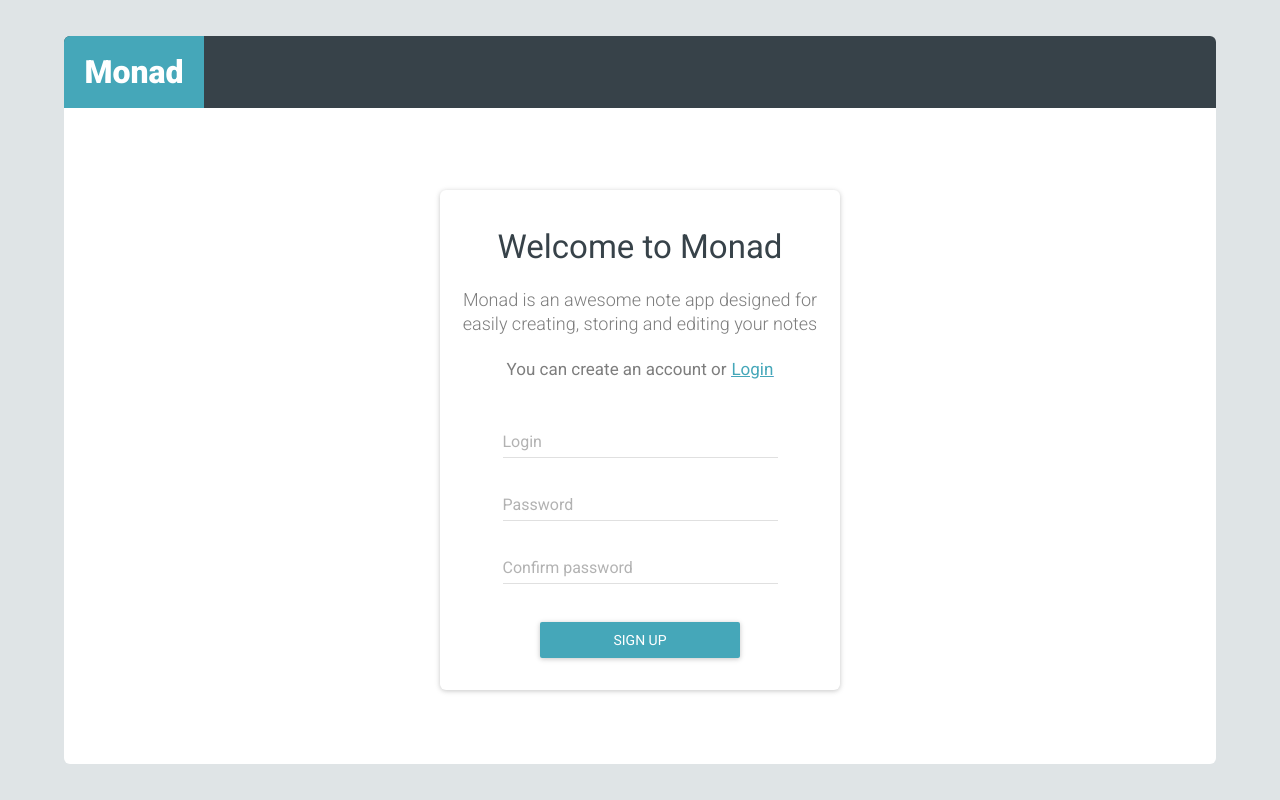
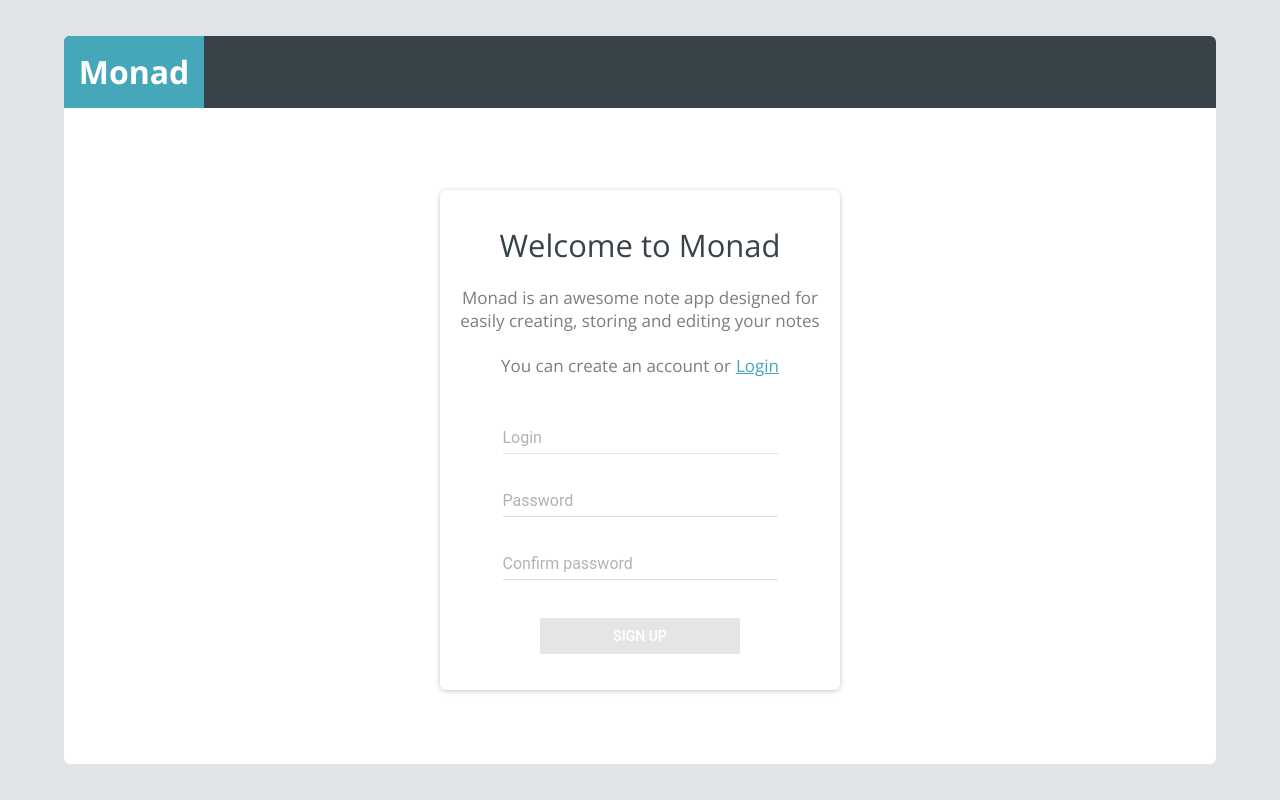
Before and after one commit to SergeyLipko/Monad, a React app: page /login/signUp in a window 1280 px wide. Built offline with nearby package versions, Linux system fonts and the light colour scheme; what react-tap-event-plugin would draw is missing.

Commit message:
Sign Up from update

```diff
--- a/public/index.html
+++ b/public/index.html
@@ -5,7 +5,7 @@
     <meta name="viewport" content="width=device-width, initial-scale=1">
     <!--<link rel="stylesheet" href="./reset.css">-->
     <link rel="shortcut icon" href="%PUBLIC_URL%/favicon.ico">
-    <link href="https://fonts.googleapis.com/css?family=Roboto:100,300,400,700,900" rel="stylesheet">
+    <link href="https://fonts.googleapis.com/css?family=Open+Sans:300,400,600,700" rel="stylesheet">
     <title>Monad</title>
   </head>
   <body>
--- a/src/app/containers/Login/SignUp/index.js
+++ b/src/app/containers/Login/SignUp/index.js
@@ -3,8 +3,7 @@ import { Link } from 'react-router-dom'
 import { css } from 'aphrodite';
 import { TextField, RaisedButton } from 'material-ui';
 import { mainAppStyles as S } from './style';
-import { loginForm } from '../../../utils/textCaptions';
-import { fieldValidate, EMAIL_REGEXP, PASSWORD_REGEXP } from '../../../utils/regExp';
+import { regExpValidate, EMAIL_REGEXP, PASSWORD_REGEXP } from '../../../utils/validation';
 
 
 class SignUp extends React.Component {
@@ -25,37 +24,42 @@ class SignUp extends React.Component {
     return (
       <div className={css(S.loginCard)}>
         <p className={css(S.loginCardLinks)}>
-          { loginForm.createAccount }
+          You can create an account or
           <Link to='/login/signIn'>
             <span className={css(S.loginLink)}>Login</span>
           </Link>
         </p>
 
         <TextField
-          onBlur={() => this._onFieldBlur('login', EMAIL_REGEXP)}
-          errorText={errors.login && loginForm.emailIncorrect}
+          onBlur={() => this.onFieldBlur('login', EMAIL_REGEXP)}
+          errorText={errors.login && 'Email address is incorrect or to short'}
           className={css(S.loginCardField)}
           underlineFocusStyle={{borderColor: '#45a7b9'}}
-          onChange={this._onFieldChange('login')}
+          onChange={this.onFieldChange('login')}
           value={login}
           hintText='Login'/>
         <TextField
-          onBlur={() => this._onFieldBlur('password', PASSWORD_REGEXP)}
-          errorText={errors.password && loginForm.passwordIncorrect}
+          onBlur={() => this.onFieldBlur('password', PASSWORD_REGEXP)}
+          errorText={errors.password && 'Password is too short (6 - 20 characters)'}
           className={css(S.loginCardField)}
           underlineFocusStyle={{borderColor: '#45a7b9'}}
-          onChange={this._onFieldChange('password')}
+          onChange={this.onFieldChange('password')}
           value={password}
+          type='password'
           hintText='Password'/>
         <TextField
+          onBlur={() => this.onConfirmPasswordBlur('confirmPassword')}
+          errorText={errors.confirmPassword && 'Passwords does not match'}
           className={css(S.loginCardField)}
           underlineFocusStyle={{borderColor: '#45a7b9'}}
-          onChange={this._onFieldChange('confirmPassword')}
+          onChange={this.onFieldChange('confirmPassword')}
           value={confirmPassword}
+          type='password'
           hintText='Confirm password'/>
 
         <RaisedButton
-          onClick={this.onValidate}
+          disabled={this.checkFieldsEmpty()}
+          onClick={this.onSubmit}
           backgroundColor={'#45a7b9'}
           labelStyle={{color: '#fff'}}
           className={css(S.loginCardButton)}
@@ -64,8 +68,21 @@ class SignUp extends React.Component {
     )
   }
 
+  onFieldChange = field => event => {
+    this.setState({
+      [field]: event.target.value,
+    });
+  };
+
+  checkFieldsEmpty = () => {
+    let { login, password, confirmPassword } = this.state;
+    return login.length === 0 || password.length === 0 || confirmPassword.length === 0;
+  };
+
+  confirmPasswordValidate = () => this.state.password === this.state.confirmPassword;
 
   fieldValidate = validateFunc => (errorField, regExpType) => {
+    if(this.state[errorField].length !== 0){
       this.setState(state => {
         return {
           errors: {
@@ -74,16 +91,39 @@ class SignUp extends React.Component {
           }
         }
       });
+    }
   };
 
-  _onFieldBlur = this.fieldValidate(fieldValidate);
+  onFieldBlur = this.fieldValidate(regExpValidate);
+  onConfirmPasswordBlur = this.fieldValidate(this.confirmPasswordValidate);
+
+  confirmPasswordCheck = () => {
+    if(!this.confirmPasswordValidate()){
+      this.setState(state => {
+        return {
+          errors: {
+            ...state.errors,
+            confirmPassword: !this.confirmPasswordValidate()
+          }
+        }
+      });
+    }
+    return this.confirmPasswordValidate();
+  };
 
 
-  _onFieldChange = field => event => {
-    this.setState({
-      [field]: event.target.value,
-    });
+  onSubmit = () => {
+    let { login, password, confirmPassword } = this.state.errors;
+    this.confirmPasswordCheck();
+
+    if(this.confirmPasswordCheck()){
+      if(!login && !password && !confirmPassword){
+        console.log('fields are correct');
+      }
+    }
   };
+
+
 }
 
 export default SignUp;
--- a/src/app/containers/Login/index.js
+++ b/src/app/containers/Login/index.js
@@ -3,7 +3,6 @@ import { css } from 'aphrodite';
 import { LOGIN_ROUTES, getRoutes } from '../../utils/routerConfig';
 import { mainAppStyles as S } from './style';
 import MainNavBar from '../MainNavbar';
-import { login } from '../../utils/textCaptions';
 
 
 class Login extends React.Component {
@@ -17,10 +16,12 @@ class Login extends React.Component {
             <div className={css(S.loginCardWrapper)}>
               <div className={css(S.loginCardHead)}>
                 <h3 className={css(S.loginCardMainTitle)}>
-                  { login.welcome }
+                  Welcome to Monad
                 </h3>
                 <p className={css(S.loginCardText)}>
-                  { login.appDescription }
+                  Monad is an awesome note app designed
+                  for easily creating, storing and editing
+                  your notes
                 </p>
               </div>
 
--- a/src/app/containers/Login/style.js
+++ b/src/app/containers/Login/style.js
@@ -44,14 +44,14 @@ export const mainAppStyles = StyleSheet.create({
 
   loginCardMainTitle: {
     paddingBottom: '25px',
-    fontSize: '33px',
+    fontSize: '31px',
     color: v.colors.darkGrey,
   },
 
   loginCardText: {
     padding: '0 20px 0',
-    fontSize: '18px',
-    lineHeight: '24px',
+    fontSize: '17px',
+    lineHeight: '23px',
     color: v.colors.fontGrey,
     fontWeight: 300,
     textAlign: 'center',
--- a/src/app/styles.css
+++ b/src/app/styles.css
@@ -48,5 +48,5 @@ table {
 }
 
 html {
-    font-family: 'Roboto', sans-serif;
+    font-family: 'Open Sans', sans-serif;
 }
--- a/src/app/utils/regExp/index.js
+++ /dev/null
@@ -1,10 +0,0 @@
-export const EMAIL_REGEXP = { email: /^([\w-]+(?:\.[\w-]+)*)@((?:[\w-]+\.)*\w[\w-]{0,66})\.([a-z]{2,6}(?:\.[a-z]{2})?)$/i };
-export const PASSWORD_REGEXP = { password: /^[A-Za-z0-9!@#$%^&*()_]{6,20}$/ };
-
-// export const EMAIL_REGEXP = /^([\w-]+(?:\.[\w-]+)*)@((?:[\w-]+\.)*\w[\w-]{0,66})\.([a-z]{2,6}(?:\.[a-z]{2})?)$/i;
-// export const PASSWORD_REGEXP = /^[A-Za-z0-9!@#$%^&*()_]{6,20}$/;
-
-
-export const fieldValidate = (field, validation) => {
-  return validation.email.test(field);
-};
--- a/src/app/utils/textCaptions/index.js
+++ /dev/null
@@ -1,12 +0,0 @@
-export const login = {
-  welcome: 'Welcome to Monad',
-  appDescription: ` Monad is an awesome note app designed
-                    for easily creating, storing and editing
-                    your notes`,
-};
-
-export const loginForm = {
-  createAccount: 'You can create an account or',
-  emailIncorrect: 'Email address is incorrect or to short',
-  passwordIncorrect: 'Password field should content at least 6 characters',
-};
--- /dev/null
+++ b/src/app/utils/validation/index.js
@@ -0,0 +1,7 @@
+export const EMAIL_REGEXP = /^([\w-]+(?:\.[\w-]+)*)@((?:[\w-]+\.)*\w[\w-]{0,66})\.([a-z]{2,6}(?:\.[a-z]{2})?)$/i;
+export const PASSWORD_REGEXP = /^[A-Za-z0-9!@#$%^&*()_]{6,20}$/;
+
+
+export const regExpValidate = (field, validation) => {
+  return validation.test(field);
+};
```
Lines whose indentation alone changed are shown as unchanged.
